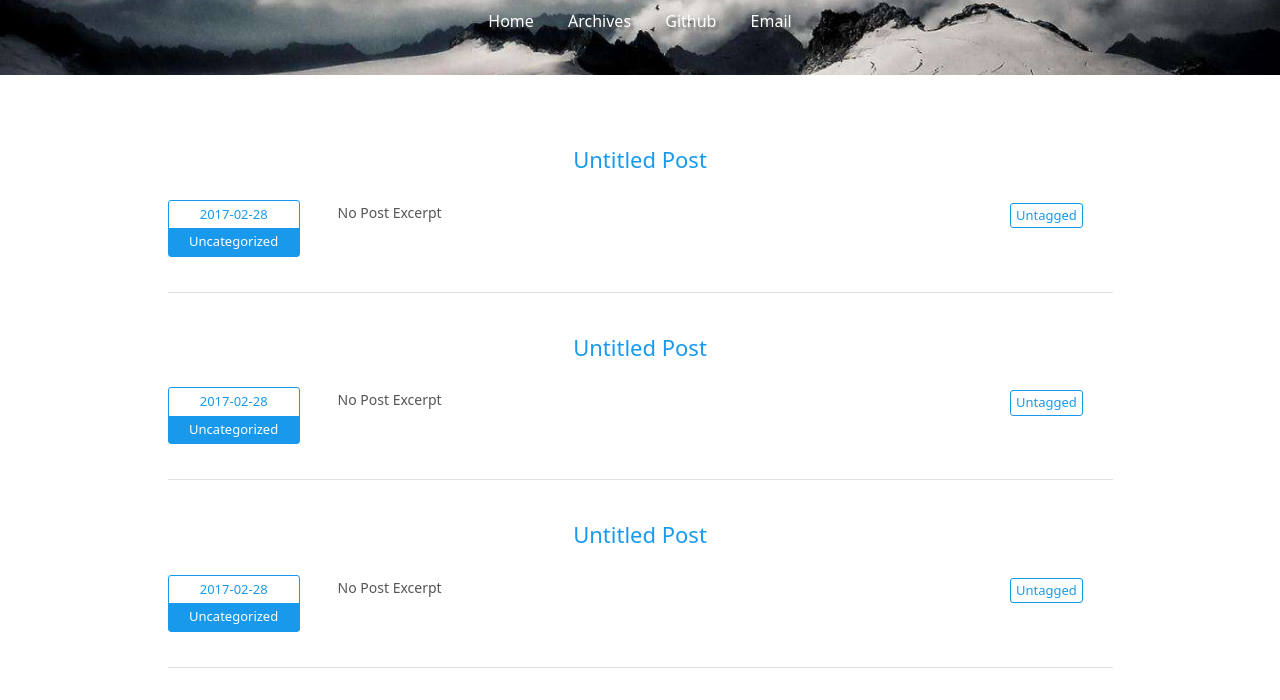
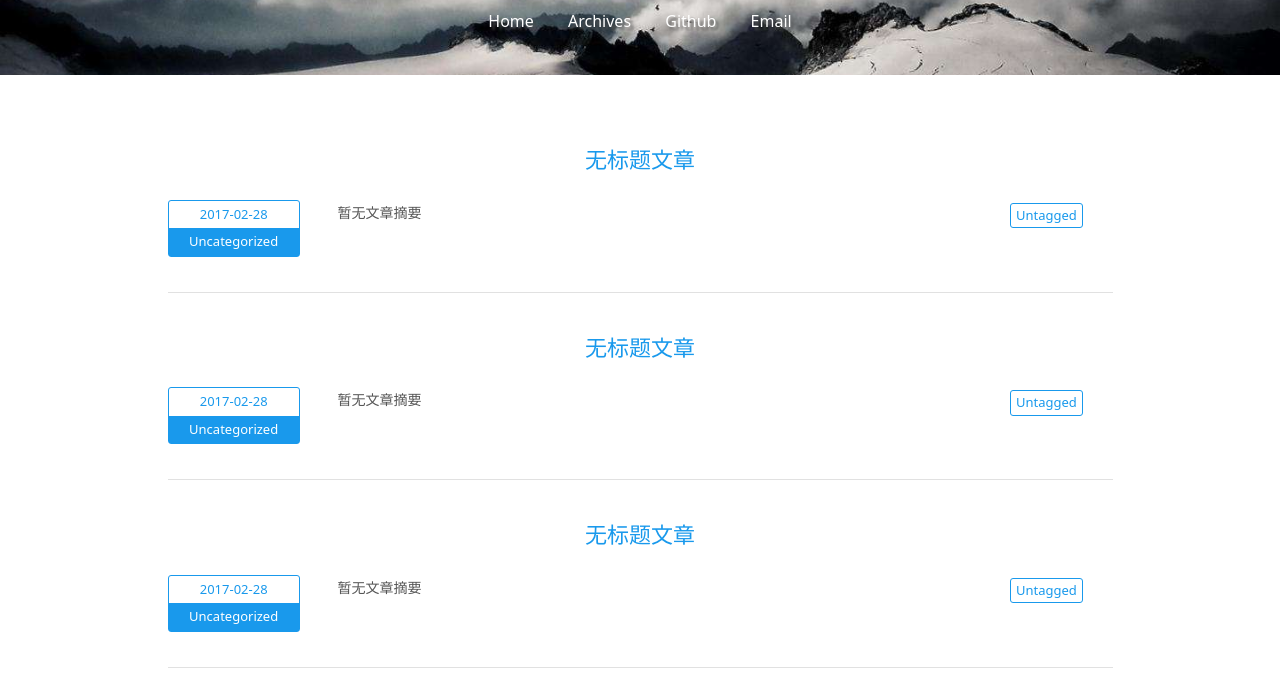
Before and after one commit to gt8010/gt8010.github.io, a plain HTML site: page index.html in a window 1280 px wide. Shown: the part 237-937 px from the top of the page. Drawn offline with Linux system fonts and the light colour scheme.

Commit message:
Site updated: 2017-04-12 20:17:53

```diff
--- a/index.html
+++ b/index.html
@@ -13,6 +13,7 @@
   <meta property="og:site_name" content="优雅 求知"/>
   <meta property="og:type" content="website" />
   <meta property="og:image" content="https://gt8010.github.ioundefined"/>
+  <link rel="shortcut icon" type="image/x-icon" href="1.ico" />
 
     <link rel="alternate" href="/atom.xml" title="优雅 求知" type="application/atom+xml">
 
@@ -96,7 +97,7 @@
 
         <div class="post-item-wrapper">
   <a href="/2017/02/28/02/" class="post-title">
-      Untitled Post
+      无标题文章
   </a>
   <div class="post-excerpt">
     <!-- Post Date and Categories -->
@@ -109,7 +110,7 @@
       </div>
     </div>
     <!-- Post Excerpt -->
-    <div class="excerpt typo">No Post Excerpt</div>
+    <div class="excerpt typo">暂无文章摘要</div>
     <!-- Post Tags -->
     <div class="tags">
 
@@ -122,7 +123,7 @@
 
         <div class="post-item-wrapper">
   <a href="/2017/02/28/01/" class="post-title">
-      Untitled Post
+      无标题文章
   </a>
   <div class="post-excerpt">
     <!-- Post Date and Categories -->
@@ -135,7 +136,7 @@
       </div>
     </div>
     <!-- Post Excerpt -->
-    <div class="excerpt typo">No Post Excerpt</div>
+    <div class="excerpt typo">暂无文章摘要</div>
     <!-- Post Tags -->
     <div class="tags">
 
@@ -148,7 +149,7 @@
 
         <div class="post-item-wrapper">
   <a href="/2017/02/28/03/" class="post-title">
-      Untitled Post
+      无标题文章
   </a>
   <div class="post-excerpt">
     <!-- Post Date and Categories -->
@@ -161,7 +162,7 @@
       </div>
     </div>
     <!-- Post Excerpt -->
-    <div class="excerpt typo">No Post Excerpt</div>
+    <div class="excerpt typo">暂无文章摘要</div>
     <!-- Post Tags -->
     <div class="tags">
 
@@ -187,7 +188,7 @@
       </div>
     </div>
     <!-- Post Excerpt -->
-    <div class="excerpt typo">No Post Excerpt</div>
+    <div class="excerpt typo">暂无文章摘要</div>
     <!-- Post Tags -->
     <div class="tags">
 
```
Also changed, not shown: 2017/02/28/01/index.html (+3 -2 lines), 2017/02/28/02/index.html (+3 -2 lines), 2017/02/28/03/index.html (+3 -2 lines), 2017/02/28/hello-world/index.html (+2 -1 lines), archives/2017/02/index.html (+4 -3 lines), archives/2017/index.html (+4 -3 lines), archives/index.html (+4 -3 lines), 1.ico (added).
